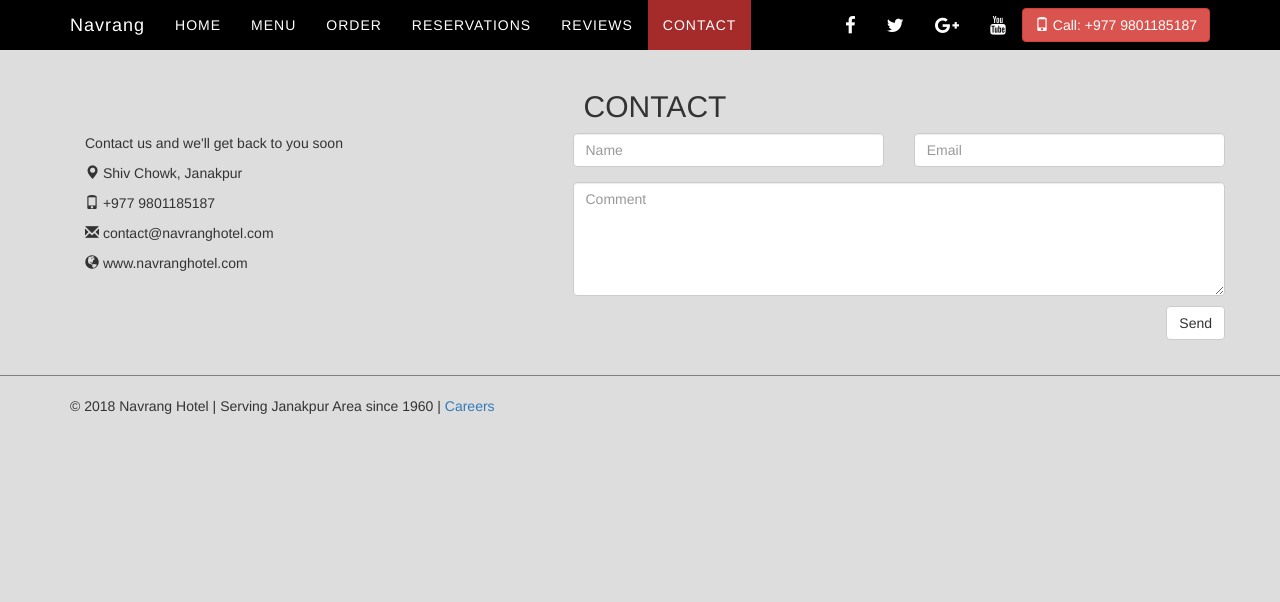
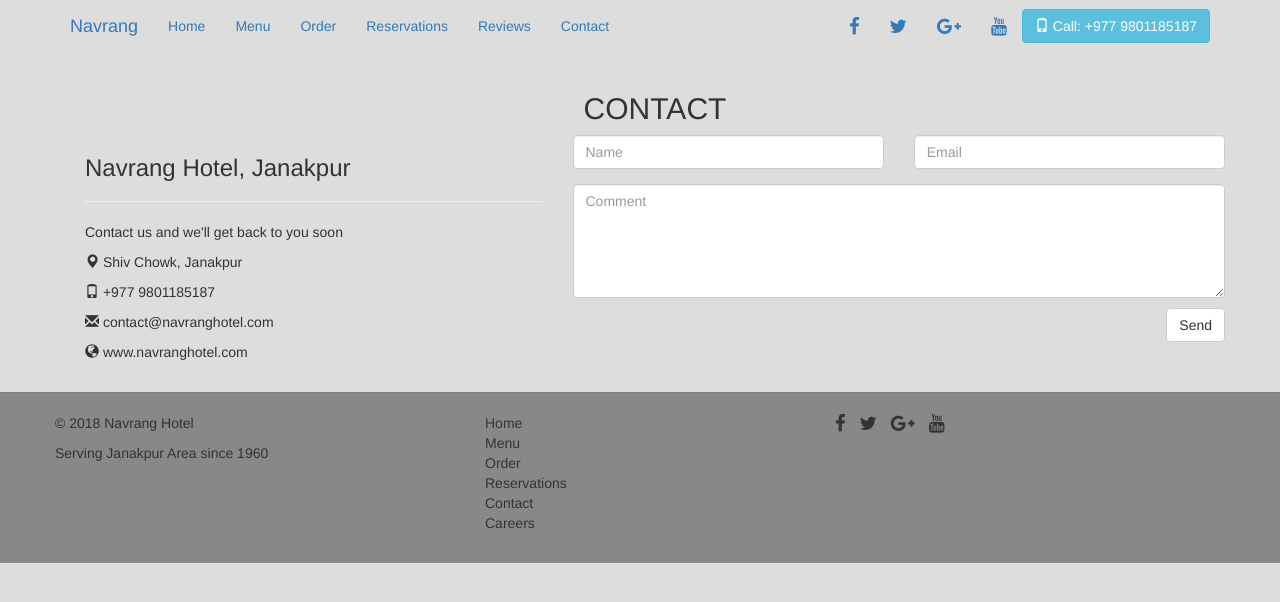
Before and after one commit to navrang-hotel/navrang, a Django app: page /base/contact/ in a window 1280 px wide. Shown: the top 602 px of the page. Run offline with Django 3.2, Linux system fonts and the light colour scheme; some libraries are stand-ins or nearby versions.

Commit message:
Created footer; misc style changes

```diff
--- a/base/static/base/css/style.css
+++ b/base/static/base/css/style.css
@@ -52,34 +52,6 @@ main {
  * Navbar
  */
 
-.navbar {
-    /*margin-bottom: 0;*/
-    /*background-color: #079;*/
-    background-color: #000;
-    z-index: 9999;
-    border: 0;
-    /*font-size: 12px !important;*/
-    /*line-height: 1.42857143 !important;*/
-    letter-spacing: 1px;
-    border-radius: 0;
-}
-.navbar li a, .navbar .navbar-brand {
-    color: #fff !important;
-}
-.navbar-nav li.active a {
-    /*color: #079 !important;*/
-    /*background-color: #068 !important;*/
-    background-color: brown !important;
-}
-.navbar-nav li a:hover {
-    /*color: #079 !important;*/
-    /*background-color: #068 !important;*/
-    background-color: maroon !important;
-}
-.navbar-default .navbar-toggle {
-    border-color: transparent;
-    color: #fff !important;
-}
 
 .nb-bdr-shd {
   text-shadow: 5px 0px 2px #000, -5px 0px 2px #000,
@@ -317,3 +289,14 @@ footer {
   border-top-left-radius: 5px;
   border-top-right-radius: 5px;
 }
+
+.nb-std-ftr {
+  background-color: #888;
+  padding-bottom: 20px;
+}
+.nb-ul-nb {
+  list-style: none;
+}
+.nb-ul-fgw a {
+  color: #333;
+}
--- a/base/templates/base/base_generic.html
+++ b/base/templates/base/base_generic.html
@@ -1,7 +1,8 @@
 <!DOCTYPE html>
 <html>
   <head>
-    <title>Navrang</title>
+    <title>Navrang Hotel, Janakpur</title>
+    <meta name="description" content="Good resturant in Janakpur, Nepal. One of the oldest in Janakpur.">
     <meta name="viewport" content="width=device-width, initial-scale=1">
     <link rel="stylesheet" href="https://maxcdn.bootstrapcdn.com/bootstrap/3.3.7/css/bootstrap.min.css">
     <link rel="stylesheet" href="http://maxcdn.bootstrapcdn.com/font-awesome/4.3.0/css/font-awesome.min.css">
@@ -12,7 +13,7 @@
   </head>
   <body>
     <header>
-        <nav class="navbar navbar-inverse">
+        <nav class="navbar">
           <div class="container">
             <!-- Menu Header? -->
             <div class="navbar-header">
@@ -26,7 +27,7 @@
             <!-- Menu Items -->
             <div class="collapse navbar-collapse" id="myNavbar">
               <ul class="nav navbar-nav">
-                <li {% block navHom %}{% endblock %}><a href="{% url 'base-index' %}">HOME</a></li>
+                <li {% block navHom %}{% endblock %}><a href="{% url 'base-index' %}">Home</a></li>
                 <!-- Removing dropdown -->
                 <!--
                 <li class="dropdown">
@@ -38,11 +39,11 @@
                   </ul>
                 </li>
                 -->
-                <li {% block navMen %}{% endblock %}><a href="{% url 'base-menu' %}">MENU</a></li>
-                <li {% block navOrd %}{% endblock %}><a href="{% url 'base-order' %}">ORDER</a></li>
-                <li {% block navRes %}{% endblock %}><a href="{% url 'base-reservation' %}">RESERVATIONS</a></li>
-                <li {% block navRev %}{% endblock %}><a href="{% url 'base-reviews' %}">REVIEWS</a></li>
-                <li {% block navCon %}{% endblock %}><a href="{% url 'base-contact' %}">CONTACT</a></li>
+                <li {% block navMen %}{% endblock %}><a href="{% url 'base-menu' %}">Menu</a></li>
+                <li {% block navOrd %}{% endblock %}><a href="{% url 'base-order' %}">Order</a></li>
+                <li {% block navRes %}{% endblock %}><a href="{% url 'base-reservation' %}">Reservations</a></li>
+                <li {% block navRev %}{% endblock %}><a href="{% url 'base-reviews' %}">Reviews</a></li>
+                <li {% block navCon %}{% endblock %}><a href="{% url 'base-contact' %}">Contact</a></li>
               </ul>
               <ul class="nav navbar-nav navbar-right">
                 <!-- <li><a href="#"><span class="glyphicon glyphicon-user"></span> Sign Up</a></li> -->
@@ -52,7 +53,7 @@
                 <li><a href="#"><i class="fa fa-lg fa-twitter"></i></a></li>
                 <li><a href="#"><i class="fa fa-lg fa-google-plus"></i></a></li>
                 <li><a href="#"><i class="fa fa-lg fa-youtube"></i></a></li>
-                <li><button class="btn btn-danger navbar-btn"><span class="glyphicon glyphicon-phone"></span> Call: +977 9801185187</button></li>
+                <li><button class="btn btn-info navbar-btn"><span class="glyphicon glyphicon-phone"></span> Call: +977 9801185187</button></li>
               </ul>
             </div>
           </div>
@@ -67,11 +68,33 @@
     </main>
 
     <footer>
-      <div class="container-fluid nb-std-ftr">
+      <div class="container-fluid nb-std-ftr nb-std-ftr">
         <div class="container">
-          <p class="nb-fg-white-rm">
-&copy; 2018 Navrang Hotel  |  Serving Janakpur Area since 1960 |  <a href="" class="nb-std-link-rm">Careers</a>
-          </p>
+          <div class="row">
+            <div class="col-sm-4 nb-pdg-0px">
+              <p>&copy; 2018 Navrang Hotel</p>
+              <p>Serving Janakpur Area since 1960</p>
+            </div>
+            <div class="col-sm-4 nb-pdg-0px">
+              <ul class="nb-ul-nb nb-ul-fgw">
+                <li><a href="">Home</a></li>
+                <li><a href="">Menu</a></li>
+                <li><a href="">Order</a></li>
+                <li><a href="">Reservations</a></li>
+                <li><a href="">Contact</a></li>
+                <li><a href="">Careers</a></li>
+              </ul>
+            </div>
+            <div class="col-sm-4 nb-pdg-0px">
+              <ul class="nb-ul-nb nb-ul-fgw list-inline">
+                {% load static %}
+                <li><a href="#"><i class="fa fa-lg fa-facebook"></i></a></li>
+                <li><a href="#"><i class="fa fa-lg fa-twitter"></i></a></li>
+                <li><a href="#"><i class="fa fa-lg fa-google-plus"></i></a></li>
+                <li><a href="#"><i class="fa fa-lg fa-youtube"></i></a></li>
+              </ul>
+            </div>
+          </div>
         </div>
       </div>
     </footer>
--- a/base/templates/base/contact.html
+++ b/base/templates/base/contact.html
@@ -10,6 +10,8 @@
   <h2 class="text-center">CONTACT</h2>
   <div class="row">
     <div class="col-sm-5">
+      <h3>Navrang Hotel, Janakpur</h3>
+      <hr/>
       <p>Contact us and we'll get back to you soon</p>
       <p><span class="glyphicon glyphicon-map-marker"></span> Shiv Chowk, Janakpur</p>
       <p><span class="glyphicon glyphicon-phone"></span> +977 9801185187</p>
```
